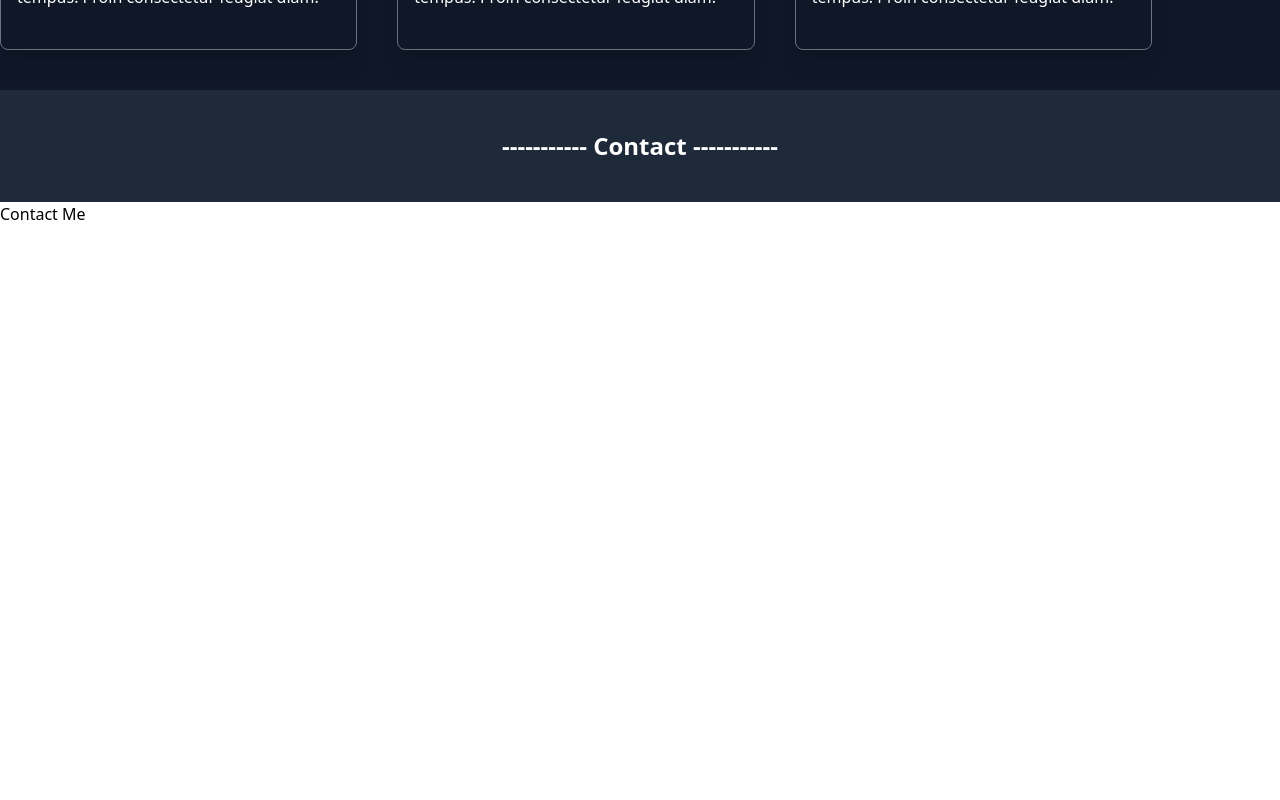
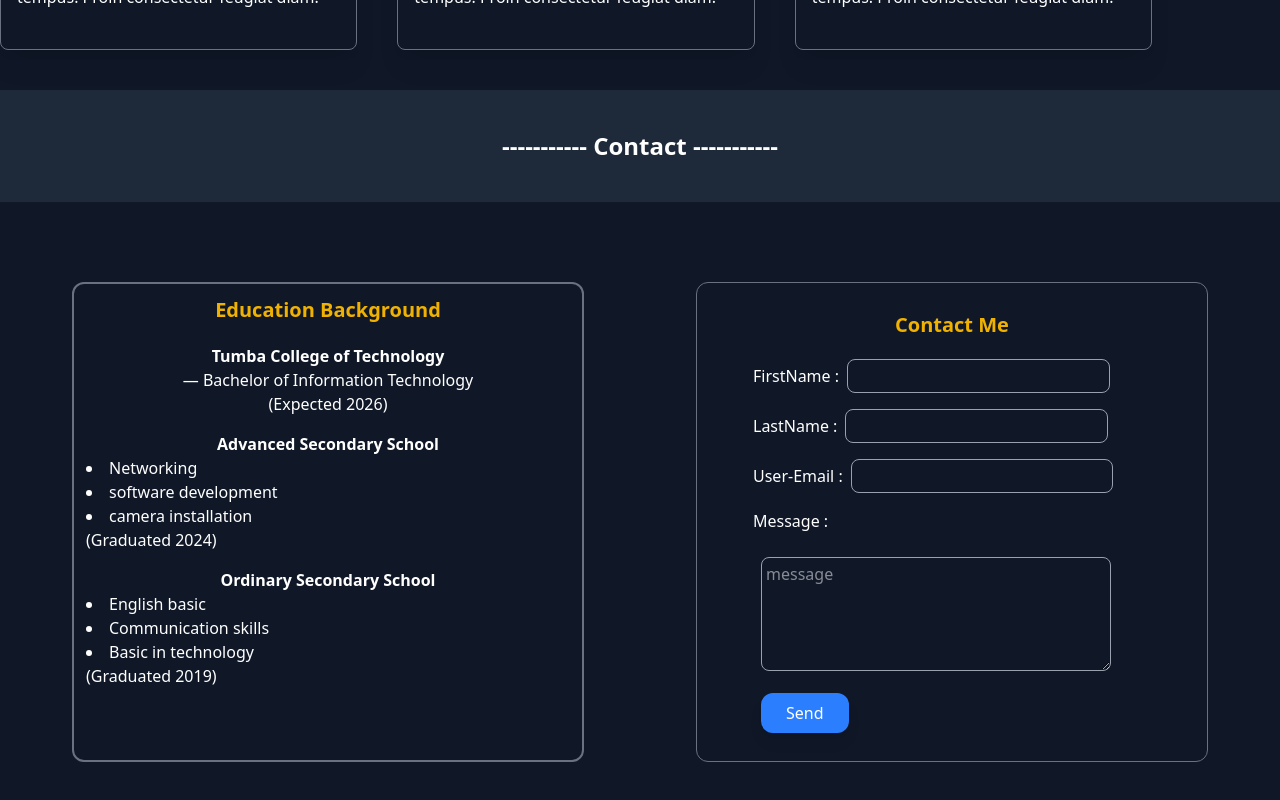
Before and after one commit to Olivier-Masabo/tailwind-practice, a React (Vite) app: page / in a window 1280 px wide. Shown: the part 3438-4238 px from the top of the page. Before the commit the page ends 3664 px from the top, so only its background shows below. Built offline with nearby package versions, Linux system fonts and the light colour scheme.

Commit message:
adding contacting section

```diff
--- a/src/body.jsx
+++ b/src/body.jsx
@@ -278,10 +278,64 @@ Let’s create something great together!</h2>
 <section>
 
   <div>
-   <div>
-   <h1>Contact Me</h1>
+ <section className=" flex justify-evenly items-center bg-gray-900 py-10">
+  <div className=' border-gray-500 border-2  w-lg text-center h-[60vh] rounded-xl  m-10'>
+    <h2 class="flex items-center text-xl font-bold justify-center mb-5 mt-3 text-yellow-500">
 
-   </div>
+      Education Background
+
+</h2>
+ <div class="space-y-4">
+    <p class="text-white">
+      <strong>Tumba College of Technology</strong>
+      <ul>
+      <li>
+        — Bachelor of Information Technology <br /> (Expected 2026)
+        </li>
+      </ul>
+    </p>
+    <p class="text-white">
+      <strong> Advanced Secondary School</strong>
+      <ul className='list-disc list-inside  text-start px-3'>
+      <li>Networking</li>
+      <li>software development</li>
+      <li>camera installation</li> (Graduated 2024)
+      </ul>
+    </p>
+
+      <p class="text-white">
+      <strong> Ordinary Secondary School</strong>
+      <ul className='list-disc list-inside  text-start px-3'>
+      <li>English basic</li>
+      <li>Communication skills</li>
+      <li>Basic in technology</li> (Graduated 2019)
+      </ul>
+    </p>
+  </div>
+
+  </div>
+
+    <div className='border-gray-500 border-1  w-lg text-center h-[60vh] rounded-xl m-10 p-4'>
+    <h2 class="flex items-center text-xl font-bold justify-center mb-5 mt-3 text-yellow-500">
+      Contact Me
+</h2>
+ <div class="space-y-4 text-white text-start ml-10">
+ <label htmlFor="">FirstName :</label>
+ <input className='border-gray-400 border-1 rounded-lg p-1 ml-2 w-[60%] outline-hidden' type="text"/> <br />
+  <label htmlFor="">LastName :</label>
+ <input className='border-gray-400 border-1 rounded-lg p-1 ml-2 w-[60%] outline-hidden'  type="text"/> <br />
+  <label htmlFor=""> User-Email :</label>
+ <input className='border-gray-400 border-1 rounded-lg p-1 ml-2 w-[60%] outline-hidden'  type="Email"/> <br />
+ <label htmlFor="">Message :</label><br /> <br />
+ <textarea className='border-gray-400 border-1 rounded-lg p-1 ml-2 w-[80%] pb-15 outline-hidden'  name="" placeholder='message'></textarea>
+<p className='w-[20%]  bg-blue-500 text-white font-medium text-base p-2 cursor-pointer rounded-xl shadow-lg  text-center ml-2'>Send</p>
+
+  </div>
+
+  </div>
+
+
+</section>
 
   </div>
 </section>
```
